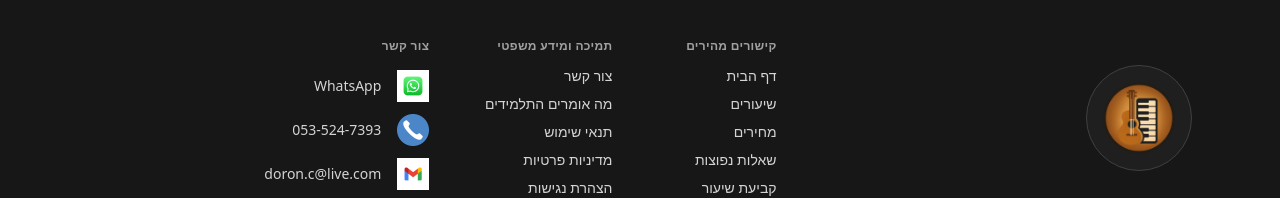
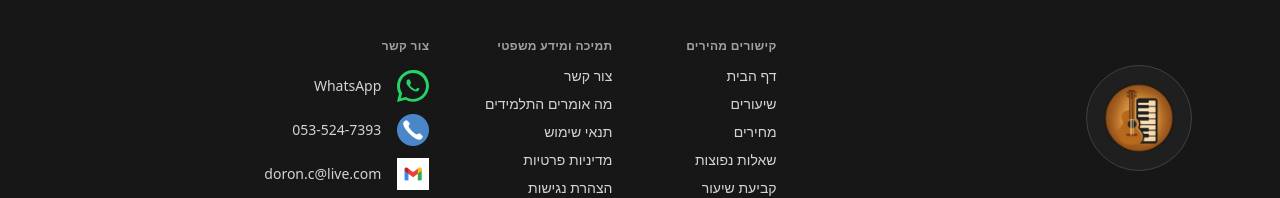
Before and after one commit to doronc36-rgb/guitar-lessons, a Next.js app: page / in a window 1280 px wide. Shown: the part 1437-1635 px from the top of the page. Built offline with nearby package versions, Linux system fonts and the light colour scheme; no server answers.

Commit message:
Footer: replace WhatsApp image with transparent SVG icon (no white box)

```diff
--- a/src/app/components/Footer.tsx
+++ b/src/app/components/Footer.tsx
@@ -61,7 +61,9 @@ export default function Footer() {
                 rel="noopener noreferrer"
                 className="inline-flex items-center gap-4 text-sm text-neutral-300 hover:text-white"
               >
-                <Image src="/images/whatsapp.png" alt="WhatsApp" width={32} height={32} />
+                <svg width="32" height="32" viewBox="0 0 32 32" xmlns="http://www.w3.org/2000/svg" aria-hidden="true">
+                  <path fill="#25D366" d="M27.6 4.4A15.94 15.94 0 0 0 16 0C7.2 0 0 7.2 0 16c0 2.8.7 5.4 2 7.7L0 32l8.5-2.2c2.2 1.2 4.7 1.9 7.5 1.9c8.8 0 16-7.2 16-16c0-4.3-1.7-8.3-4.4-11.3M16 29c-2.4 0-4.6-.6-6.6-1.8l-.5-.3l-5.1 1.3l1.4-5l-.3-.5C3.6 20.7 3 18.4 3 16C3 8.9 8.9 3 16 3s13 5.9 13 13s-5.9 13-13 13m7.5-9.9c-.4-.2-2.3-1.1-2.6-1.2c-.3-.1-.5-.2-.8.2c-.2.4-1 1.2-1.2 1.4c-.2.2-.4.2-.8 0c-.4-.2-1.6-.6-3-1.9c-1.1-.9-1.9-2-2.1-2.4c-.2-.4 0-.6.2-.8c.2-.2.4-.4.5-.6c.2-.2.2-.4.3-.6c.1-.2.1-.4 0-.6c-.1-.2-.8-1.9-1.1-2.6c-.3-.7-.6-.6-.8-.6h-.7c-.2 0-.6.1-.9.4c-.3.3-1.1 1.1-1.1 2.6c0 1.5 1.1 3 1.3 3.2c.2.2 2.2 3.4 5.4 4.8c3.2 1.4 3.2.9 3.8.9c.6 0 1.9-.7 2.1-1.4c.2-.7.2-1.2.1-1.4c-.1-.2-.3-.3-.7-.5"/>
+                </svg>
                 WhatsApp
               </a>
 
```
